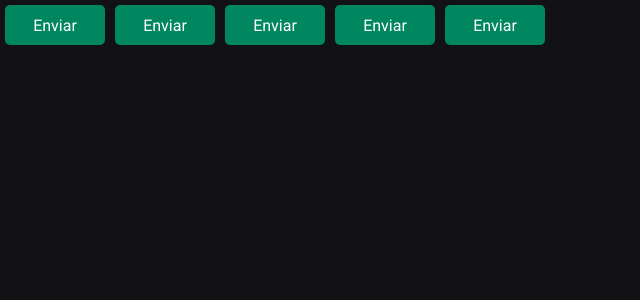
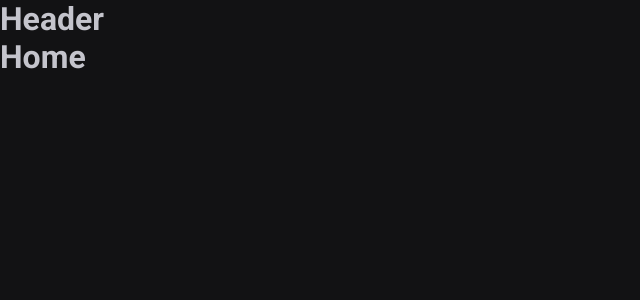
Before and after one commit to pedropsoares/timer, a React (Vite) app: page / in a window 1280 px wide. Shown: the top 300 px of the page, without its empty margins (0-640 px from the left). Built offline with nearby package versions, Linux system fonts and the light colour scheme.

Commit message:
routes implemented

```diff
--- a/package.json
+++ b/package.json
@@ -11,6 +11,7 @@
   "dependencies": {
     "react": "^18.2.0",
     "react-dom": "^18.2.0",
+    "react-router-dom": "^6.4.2",
     "styled-components": "^5.3.6"
   },
   "devDependencies": {
--- a/src/App.tsx
+++ b/src/App.tsx
@@ -1,17 +1,15 @@
 import { ThemeProvider } from 'styled-components'
-import { Button } from './components/Button/Button'
+import { Router } from './Router'
+import { BrowserRouter } from 'react-router-dom'
 import { GlobalStyle } from './styles/global'
 import { defaultTheme } from './styles/themes/default'
 
 export function App() {
   return (
     <ThemeProvider theme={defaultTheme}>
-      <Button variant="primary" />
-      <Button variant="secondary" />
-      <Button variant="success" />
-      <Button variant="danger" />
-      <Button />
-
+      <BrowserRouter>
+        <Router />
+      </BrowserRouter>
       <GlobalStyle />
     </ThemeProvider>
   )
--- /dev/null
+++ b/src/Router.tsx
@@ -0,0 +1,16 @@
+import { Route, Routes } from 'react-router-dom'
+
+import { Home } from './pages/home/Home'
+import { History } from './pages/history/History'
+import { DefaultLayout } from './layout/DefaultLayout'
+
+export const Router = () => {
+  return (
+    <Routes>
+      <Route path="/" element={<DefaultLayout />}>
+        <Route path="/" element={<Home />} />
+        <Route path="/history" element={<History />} />
+      </Route>
+    </Routes>
+  )
+}
--- a/src/components/Button/Button.styles.ts
+++ /dev/null
@@ -1,30 +0,0 @@
-import styled, { css } from 'styled-components'
-
-export type ButtonVariant = 'primary' | 'secondary' | 'danger' | 'success'
-
-interface ButtonContainerProps {
-  variant: ButtonVariant
-}
-
-const buttonVariant = {
-  primary: 'purple',
-  secondary: 'orange',
-  danger: 'red',
-  success: 'green',
-}
-
-export const ButtonContainer = styled.button<ButtonContainerProps>`
-  width: 100px;
-  height: 40px;
-  border-radius: 5px;
-  border: 0;
-  margin: 5px;
-
-  background-color: ${(props) => props.theme['green-500']};
-  color: ${(props) => props.theme.white};
-
-  /* ${(props) =>
-    css`
-      background-color: ${buttonVariant[props.variant]};
-    `} */
-`
--- a/src/components/Button/Button.tsx
+++ /dev/null
@@ -1,11 +0,0 @@
-import React from 'react'
-
-import { ButtonContainer, ButtonVariant } from './Button.styles'
-
-interface ButtonProps {
-  variant?: ButtonVariant
-}
-
-export function Button({ variant = 'primary' }: ButtonProps) {
-  return <ButtonContainer variant={variant}>Enviar</ButtonContainer>
-}
--- /dev/null
+++ b/src/components/header/Header.tsx
@@ -0,0 +1,5 @@
+import React from 'react'
+
+export const Header = () => {
+  return <h1>Header</h1>
+}
--- /dev/null
+++ b/src/layout/DefaultLayout.tsx
@@ -0,0 +1,12 @@
+import React from 'react'
+import { Outlet } from 'react-router-dom'
+import { Header } from '../components/header/Header'
+
+export const DefaultLayout = () => {
+  return (
+    <div>
+      <Header />
+      <Outlet />
+    </div>
+  )
+}
--- /dev/null
+++ b/src/pages/history/History.tsx
@@ -0,0 +1,5 @@
+import React from 'react'
+
+export const History = () => {
+  return <h1>History</h1>
+}
--- /dev/null
+++ b/src/pages/home/Home.tsx
@@ -0,0 +1,5 @@
+import React from 'react'
+
+export const Home = () => {
+  return <h1>Home</h1>
+}
```
Also changed, not shown: 1 other file (tests, documents, lock files or other folders).
